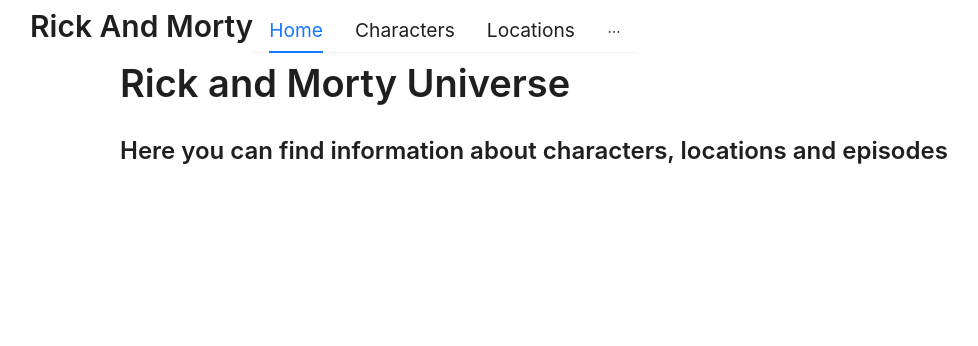
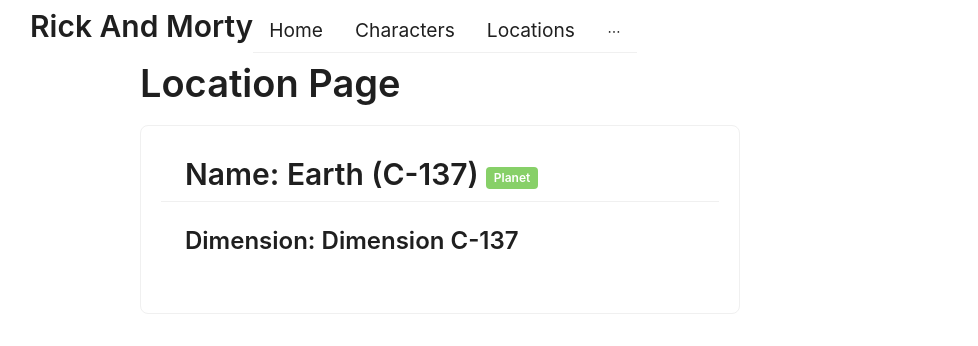
Before and after one commit to Calorific/ts-practice, a React app: page /locations/1 in a window 1280 px wide. Before the commit this address led to /. Shown: the top 346 px of the page, without its empty margins (20-998 px from the left). Built offline with nearby package versions, Linux system fonts and the light colour scheme.

Commit message:
feat: список локаций и отдельная страница каждой

```diff
--- a/src/pages/CharacterDetailPage/characterDetailPage.tsx
+++ b/src/pages/CharacterDetailsPage/characterDetailsPage.tsx
@@ -4,7 +4,7 @@
 import { HttpService } from '../../shared/api/methods/methods'
 import { Card, Tag, Typography } from 'antd'
 
-export const CharacterDetailPage: FC = () => {
+export const CharacterDetailsPage: FC = () => {
   const { id } = useParams()
   const [character, setCharacter] = useState<Character | null>(null)
 
@@ -27,8 +27,8 @@
       <span style={{ display: 'flex', alignItems: 'center'}}>
         Name: {character.name}
         <Tag style={{ marginLeft: 7, marginTop: 8 }} color={character.status === 'Alive' ? '#87d068' : '#f50'}>
-        {character.status}
-      </Tag>
+          {character.status}
+        </Tag>
       </span>
     </Typography.Title>
   </div>
--- /dev/null
+++ b/src/pages/LocationDetailsPage/locationDetailsPage.tsx
@@ -0,0 +1,40 @@
+import React, { FC, useEffect, useState } from 'react'
+import { useParams } from 'react-router-dom'
+import { HttpService } from '../../shared/api/methods/methods'
+import { Card, Tag, Typography } from 'antd'
+import { Location } from '../../shared/api/methods/types'
+
+export const LocationDetailsPage: FC = () => {
+  const { id } = useParams()
+  const [location, setLocation] = useState<Location | null>(null)
+
+  useEffect(() => {
+    (async () => {
+      if (!id) return
+      const data = await HttpService.fetchLocationById(id)
+      setLocation(data)
+    })()
+  }, [])
+
+
+  if (!location)
+    return  <Card style={{ width: 300, height: '100%' }} loading={true}>
+      <Card.Meta title={'loading title'} description={'loading description'} />
+    </Card>
+
+  const title = <div>
+    <Typography.Title level={2} style={{ wordWrap: 'break-word', wordBreak: 'break-word', marginBottom: 0, width: '100%', whiteSpace: 'pre-line', alignContent: 'baseline' }}>
+      <span style={{ display: 'flex', alignItems: 'center'}}>
+        Name: {location.name}
+        <Tag style={{ marginLeft: 7, marginTop: 8 }} color='#87d068'>{location.type}</Tag>
+      </span>
+    </Typography.Title>
+  </div>
+
+  return <div style={{ margin: '0 20px'}}>
+    <Typography.Title>Location Page</Typography.Title>
+    <Card style={{ maxWidth: '600px', padding: '20px' }} title={title}>
+      <Typography.Title level={3}>Dimension: {location.dimension}</Typography.Title>
+    </Card>
+  </div>
+}
--- /dev/null
+++ b/src/pages/LocationsPage/locationsPage.tsx
@@ -0,0 +1,25 @@
+import { FC, useEffect, useState } from 'react'
+import { Typography } from 'antd'
+import { HttpService } from '../../shared/api/methods/methods'
+import { CardList } from '../../shared/ui/CardList/cardList'
+import { CardListItem } from '../../shared/ui/CardList/types'
+import { Location } from  '../../shared/api/methods/types'
+
+export const LocationsPage: FC = () => {
+  const [locations, setLocations] = useState<Location[] | null>(null)
+  useEffect(() => {
+    (async () => {
+      const data = await HttpService.fetchLocations()
+      setLocations(data)
+    })()
+  }, [])
+
+  const items: CardListItem[] | null = locations
+      ? locations.map(l => ({ name: l.name, description: l.type, id: l.id.toString() }))
+      : null
+
+  return <div style={{ display: 'flex', justifyContent: 'center', flexDirection: 'column' }}>
+    <Typography.Title style={{ textAlign: 'center' }}>Locations</Typography.Title>
+    <CardList items={items} />
+  </div>
+}
--- a/src/shared/api/methods/methods.ts
+++ b/src/shared/api/methods/methods.ts
@@ -6,12 +6,12 @@
 const delay = (ms: number): Promise<void> => new Promise(r => setTimeout(r, ms))
 
 const fetchCharacters = async (): Promise<Character[]> => {
-  await delay(0)
+  await delay(400)
   return Characters
 }
 
 const fetchCharacterById = async (id: string): Promise<Character | null> => {
-  await delay(0)
+  await delay(400)
   return Characters.find(c => c.id.toString() === id) || null
 }
 
@@ -25,8 +25,13 @@
   return Locations
 }
 
+const fetchLocationById = async (id: string): Promise<Location | null> => {
+  await delay(0)
+  return Locations.find(c => c.id.toString() === id) || null
+}
+
 export const HttpService = {
   fetchCharacters, fetchCharacterById,
-  fetchEpisodes,
+  fetchEpisodes, fetchLocationById,
   fetchLocations
 }
--- a/src/widgets/NavigationMenu/navigationMenu.tsx
+++ b/src/widgets/NavigationMenu/navigationMenu.tsx
@@ -12,7 +12,7 @@
     key: '/characters',
   },
   {
-    label: <NavLink to=''>Locations</NavLink>,
+    label: <NavLink to='locations'>Locations</NavLink>,
     key: '/locations',
   },
   {
```
Also changed, not shown: src/app/router/routes.tsx (+12 -2 lines).
